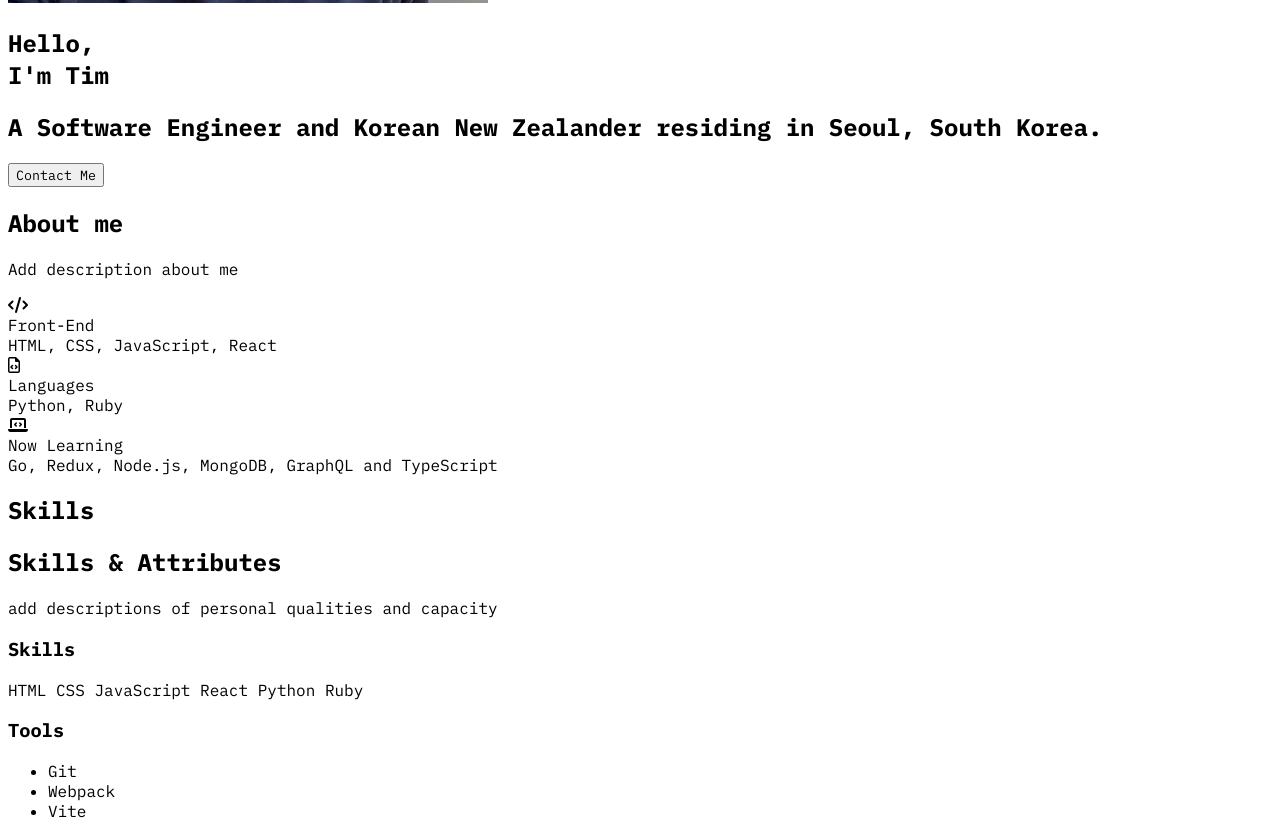
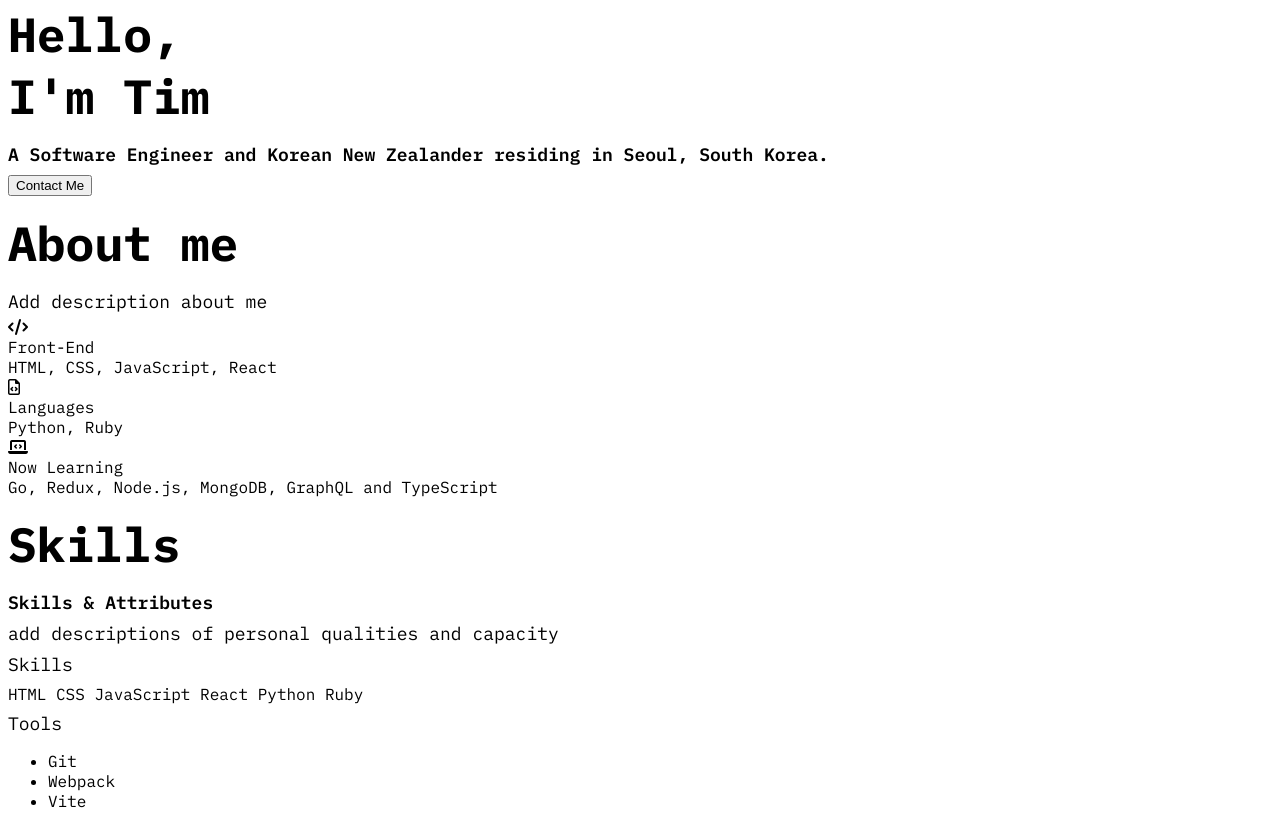
Before and after one commit to ts-oh/me, a website: page index.html in a window 1280 px wide. Shown: the part 817-1641 px from the top of the page. Drawn offline with Linux system fonts and the light colour scheme.

Commit message:
fix BEM case on the html and add base global css style

```diff
--- a/index.html
+++ b/index.html
@@ -32,8 +32,7 @@
         <li class="navbar__menu__item">Home</li>
         <li class="navbar__menu__item">About</li>
         <li class="navbar__menu__item">Skills</li>
-        <li class="navbar__menu__item">My work</li>
-        <li class="navbar__menu__item">Testimonial</li>
+        <li class="navbar__menu__item">My Work</li>
         <li class="navbar__menu__item">Contact</li>
       </ul>
     </nav>
@@ -45,7 +44,7 @@
         alt="tim's profile photo"
         class="home__avatar"
       />
-      <h1 class="home_title">
+      <h1 class="home__title">
         Hello,<br />
         I'm Tim
       </h1>
@@ -93,7 +92,7 @@
       <h2>Skills & Attributes</h2>
       <p>add descriptions of personal qualities and capacity</p>
       <div class="skillset">
-        <div class="skillset_left">
+        <div class="skillset__left">
           <h3 class="skillset__title">Skills</h3>
           <div class="skill">
             <div class="skill__description">
@@ -106,7 +105,7 @@
             </div>
           </div>
         </div>
-        <div class="skillset_right">
+        <div class="skillset__right">
           <div class="tools">
             <h3>Tools</h3>
             <ul class="tools__list">
--- a/style.css
+++ b/style.css
@@ -1,3 +1,60 @@
+/* Global */
+:root {
+  /* Color */
+  --color-black: #000000;
+  --color-dark-grey: #4d4d4d;
+  --color-grey: #616161;
+  --color-light-grey: #7c7979;
+
+  /* Font Family */
+  font-family: 'IBM Plex Mono', monospace;
+
+  /* Font Size */
+  --font-large: 48px;
+  --font-medium: 28px;
+  --font-regular: 18px;
+  --font-small: 16px;
+  --font-micro: 14px;
+
+  /* Font Weight */
+  --weight-bold: 700;
+  --weight-semi-bold: 600;
+  --weight-regular: 400;
+  --weight-light: 200;
+
+  /* Size */
+}
+
+/* Univeral Tags */
 * {
-  font-family: 'IBM Plex Mono', monospace;
+  box-sizing: border-box;
 }
+
+/* Typography */
+h1 {
+  font-size: var(--font-large);
+  font-weight: var(--weight-bold);
+  color: var(--color-black);
+  margin: 16px 0px;
+}
+
+h2 {
+  font-size: var(--font-regular);
+  font-weight: var(--weight-semi-bold);
+  color: var(--color-black);
+  margin: 8px 0;
+}
+
+h3 {
+  font-size: var(--font-regular);
+  font-weight: var(--weight-regular);
+  color: var(--color-black);
+  margin: 8px 0;
+}
+
+p {
+  font-size: var(--font-regular);
+  font-weight: var(--weight-regular);
+  color: var(--color-black);
+  margin: 4px 0;
+}
```
